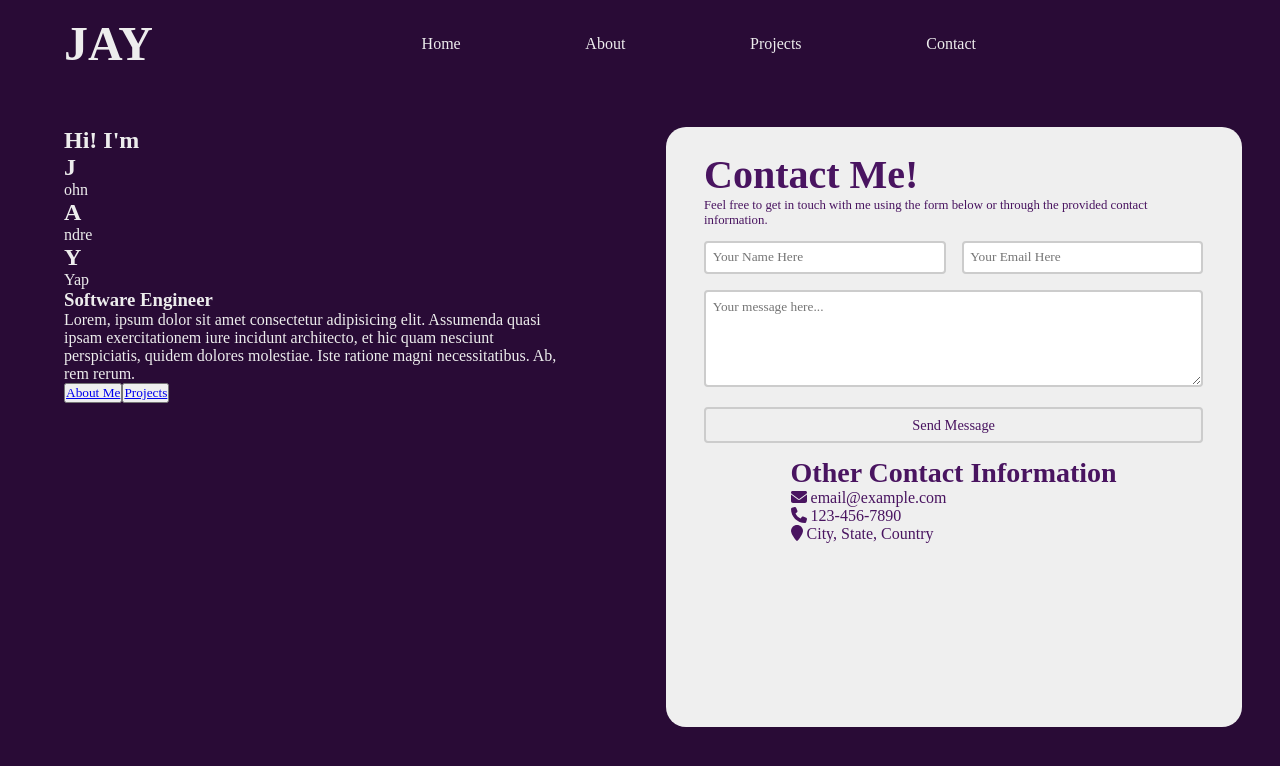
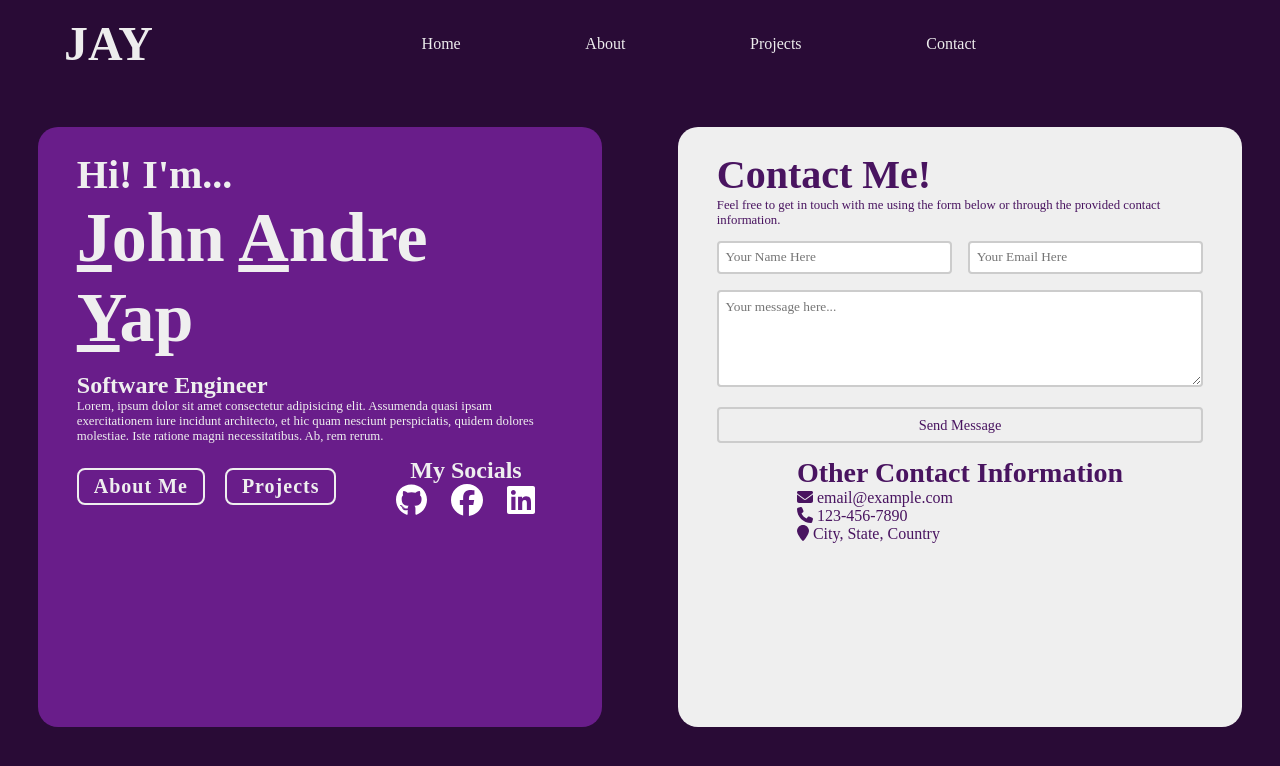
Before and after one commit to apotato369550/new-portfolio-site, a React (Vite) app in the folder responsive_vite_contact_form/: page / in a window 1280 px wide. Shown: the top 766 px of the page. Built offline with nearby package versions, Linux system fonts and the light colour scheme; a web font is replaced by a local one.

Commit message:
Added Icons, buttons, and styles to profile

```diff
--- a/responsive_vite_contact_form/src/components/Home.tsx
+++ b/responsive_vite_contact_form/src/components/Home.tsx
@@ -1,25 +1,34 @@
 import './css/Home.css'
+import { FontAwesomeIcon } from '@fortawesome/react-fontawesome'
+import { faGithub, faFacebook, faLinkedin } from '@fortawesome/free-brands-svg-icons'
 
 function Home() {
     return (
         <section className="home">
-            <h1>Hi! I'm</h1>
+            <h1>Hi! I'm...</h1>
             <div className="name-container">
-                <span className="name-item"><h1>J</h1>ohn <h1>A</h1>ndre <h1>Y</h1>Yap</span>
+                <h1><u>J</u>ohn <u>A</u>ndre</h1>
+                <h1><u>Y</u>ap</h1>
             </div>
-            <h3>Software Engineer</h3>
+            <h2>Software Engineer</h2>
             <p>Lorem, ipsum dolor sit amet consectetur adipisicing elit. Assumenda quasi ipsam exercitationem iure incidunt architecto, et hic quam nesciunt perspiciatis, quidem dolores molestiae. Iste ratione magni necessitatibus. Ab, rem rerum.</p>
 
-            <div className="button-container">
-                <button><a href="#">About Me</a></button>
-                <button><a href="#">Projects</a></button>
+            <div className='user-interactables-container'>
+                <div className="button-container">
+                    <a href="#">About Me</a>
+                    <a href="#">Projects</a>
+                </div>
+
+                <div className="socials-icon-container">
+                    <h2>My Socials</h2>
+                    <ul>
+                        <li><a href="#"><FontAwesomeIcon icon={faGithub} size="2x" /></a></li>
+                        <li><a href="#"><FontAwesomeIcon icon={faFacebook} size="2x" /></a></li>
+                        <li><a href="#"><FontAwesomeIcon icon={faLinkedin} size="2x" /></a></li>
+                    </ul>
+                </div>
             </div>
 
-            <div className="icon-container">
-                <a href="#"><i className='bx bxl-github'></i></a>
-                <a href="#"><i className='bx bxl-facebook-circle'></i></a>
-                <a href="#"><i className='bx bxl-linkedin'></i></a>
-            </div>
         </section>
     )
 }
--- a/responsive_vite_contact_form/src/components/css/Home.css
+++ b/responsive_vite_contact_form/src/components/css/Home.css
@@ -1,11 +1,113 @@
 .home {
-    background-color: #290b36;
+    background-color: #691D8A;
+    color: #efefef;
+    padding: 5vh 10vw;
+    width: 80vw;
+    border-radius: 20px;
+    margin: auto;
+    margin-bottom: 5vh;
+}
+
+.home h1 {
+    font-size: 2.5em;
+}
+
+.home h2 {
+    font-size: 1.5em;
+}
+
+.home p {
+    font-size: 0.8em;
+    margin-bottom: 1em;
+}
+
+.home .name-container {
+    font-size: 1.75em;
+    margin-bottom: 0.5em;
+}
+
+
+.home .user-interactables-container {
+    display: flex;
+    align-items: center;
+}
+
+.user-interactables-container .button-container {
+    display: flex;
+}
+
+.user-interactables-container .button-container button {
+    border: none;
+    background-color: transparent;
+    white-space: nowrap;
+}
+
+
+.user-interactables-container .button-container a {
+    position: relative;
+    display: inline-flex;
+    background: #efefef;
+    border: 2px solid #efefef;
+    border-radius: 8px;
+    font-size: 1.25em;
+    color: #efefef;
+    text-decoration: none;
+    letter-spacing: 1px;
+    font-weight: 600;
+    margin-right: 1em;
+    padding: 0.25em .75em;
+    z-index: 1;
+    overflow: hidden;
+    background: transparent;
+
+}
+
+.user-interactables-container .button-container a::before {
+    content: '';
+    position: absolute;
+    top: 0;
+    left: 0;
+    width: 0;
+    height: 100%;
+    background: #efefef;
+    z-index: -1;
+    transition: .5s;
+}
+
+.user-interactables-container .button-container a:hover {
+    color: #691D8A;
+}
+
+.user-interactables-container .button-container a:hover::before {
+    width: 100%;
+}
+
+.user-interactables-container .socials-icon-container {
+    text-align: center;
+}
+
+.user-interactables-container .socials-icon-container ul {
+    display: flex;
+    list-style-type: none;
+    column-gap: 1.5em;
+}
+
+.user-interactables-container .socials-icon-container a {
+    color: white;
+
 }
 
 @media only screen and (min-width: 780px) {
     .home {
         flex: 1;
-        row-gap: 10vh;
-        margin: 5vh 5vw;
+        row-gap: 5vh;
+        margin: 5vh 3vw;
+        width: 50vw;
+        padding: 3vh 3vw;
+    }
+
+    .home .user-interactables-container {
+        display: flex;
+        column-gap: 2.5em;
     }
 }
```
